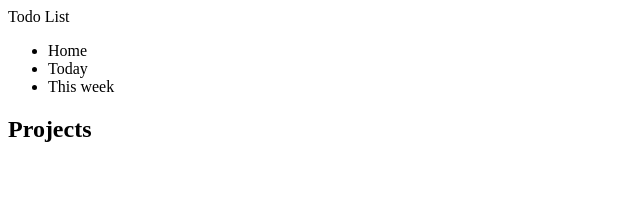
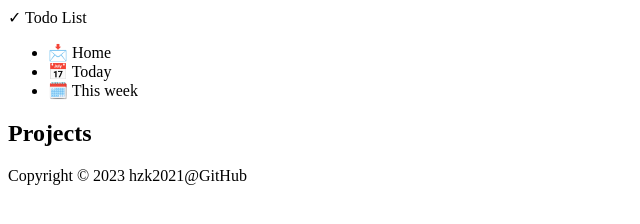
Before and after one commit to hzk2021/Todo-List, a plain HTML site: page index.html in a window 1280 px wide. Shown: the whole page, without its empty margins (0-640 px from the left). Drawn offline with Linux system fonts and the light colour scheme.

Commit message:
Complete design

```diff
--- a/index.html
+++ b/index.html
@@ -7,14 +7,17 @@
     <title>Todo List</title>
 </head>
 <body>
-    <header>Todo List</header>
+    <header>✓ Todo List
+
+        <div id="burger"></div>
+    </header>
 
     <nav>
         <div class="options">
             <ul>
-                <li id="home-btn">Home</li>
-                <li id="today-btn">Today</li>
-                <li id="this-week-btn">This week</li>
+                <li id="home-btn">📩 Home</li>
+                <li id="today-btn">📅 Today</li>
+                <li id="this-week-btn">🗓️ This week</li>
             </ul>
         </div>
 
@@ -38,6 +41,11 @@
             <!-- Dynamic content -->
         </div>
     </main>
+
+    <footer>
+        Copyright © 2023 hzk2021@GitHub
+    </footer>
+
     <script src="main.js"></script>
 </body>
 </html>
```
